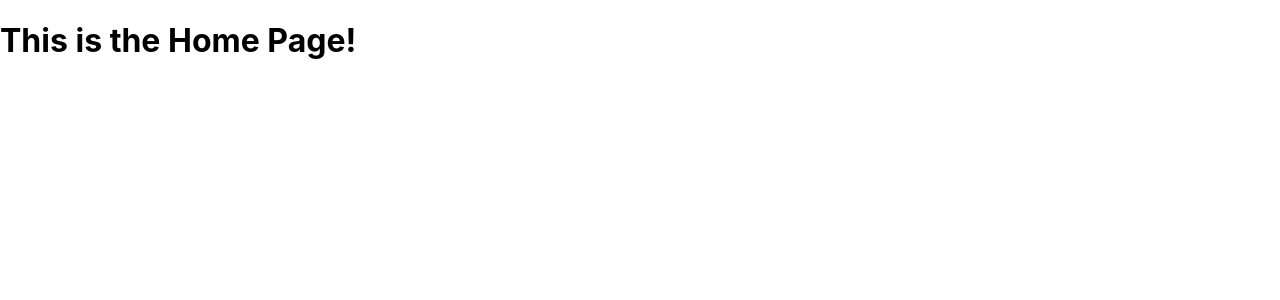
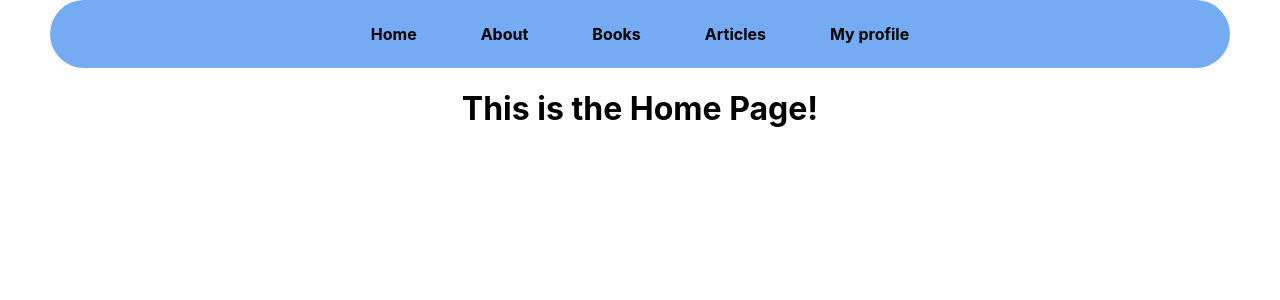
Before and after one commit to arbrudi/lab_course_1, a React (Create React App) app in the folder Project/: page / in a window 1280 px wide. Shown: the top 300 px of the page. Built offline with nearby package versions, Linux system fonts and the light colour scheme.

Commit message:
Navigation Bar added

```diff
--- a/Project/src/App.js
+++ b/Project/src/App.js
@@ -1,5 +1,6 @@
 import './App.css';
 import {BrowserRouter,Routes,Route} from 'react-router-dom';
+import NavBar from './components/NavBar';
 import HomePage from './pages/HomePage';
 import AboutPage from './pages/AboutPage';
 import BookList from './pages/BookList';
@@ -14,7 +15,8 @@ function App() {
   return (
     <BrowserRouter>
     <div className="App">
-    </div>
+      <NavBar />
+
     <div className="page-body">
     <Routes>
     <Route path="/" element = {<HomePage />} />
@@ -23,10 +25,11 @@ function App() {
     <Route path="/books/:bookid" element = {<BookPage />} />
     <Route path="/articles" element = {<ArticleList />} />
     <Route path="/articles/:articleid" element = {<ArticlePage />} />
-    <Route path="/UserDashboard" element = {<UserDashboard />} />
-    <Route path="/AdminDashboard" element = {<AdminDashboard />} />
+    <Route path="/userdashboard" element = {<UserDashboard />} />
+    <Route path="/admindashboard" element = {<AdminDashboard />} />
     <Route path="/*" element = {<PageNotFound />} />
     </Routes>
+    </div>
     </div>
     </BrowserRouter>
   );
--- /dev/null
+++ b/Project/src/components/NavBar.js
@@ -0,0 +1,17 @@
+import {Link} from 'react-router-dom';
+import './components_css/NavBar_style.css';
+const NavBar = () =>{
+    return(
+        <nav>
+            <ul>
+                <li><Link to="/">Home</Link></li>
+                <li><Link to="/about">About</Link></li>
+                <li><Link to="/books">Books</Link></li>
+                <li><Link to="/articles">Articles</Link></li>
+                <li><Link to="/userdashboard">My profile</Link></li>
+            </ul>
+        </nav>
+    );
+}
+
+export default NavBar;
--- /dev/null
+++ b/Project/src/components/components_css/NavBar_style.css
@@ -0,0 +1,30 @@
+nav {
+  border-radius: 35px;
+  background-color: rgba(6, 104, 231, 0.555);
+  overflow: hidden;
+  margin-left: 50px;
+  margin-right: 50px;
+}
+  nav ul {
+    list-style-type: none;
+    margin: 0;
+    padding: 0px;
+  }
+
+  nav li {
+    display: inline-block;
+    padding-top: 24px;
+    padding-bottom: 24px;
+  }
+
+  nav a {
+    text-decoration: none;
+    color: black;
+    font-weight: bold;
+    padding: 24px 32px;
+  }
+
+  nav a:hover {
+    background: rgba(4, 56, 124, 0.555);
+    color: white;
+  }
```
